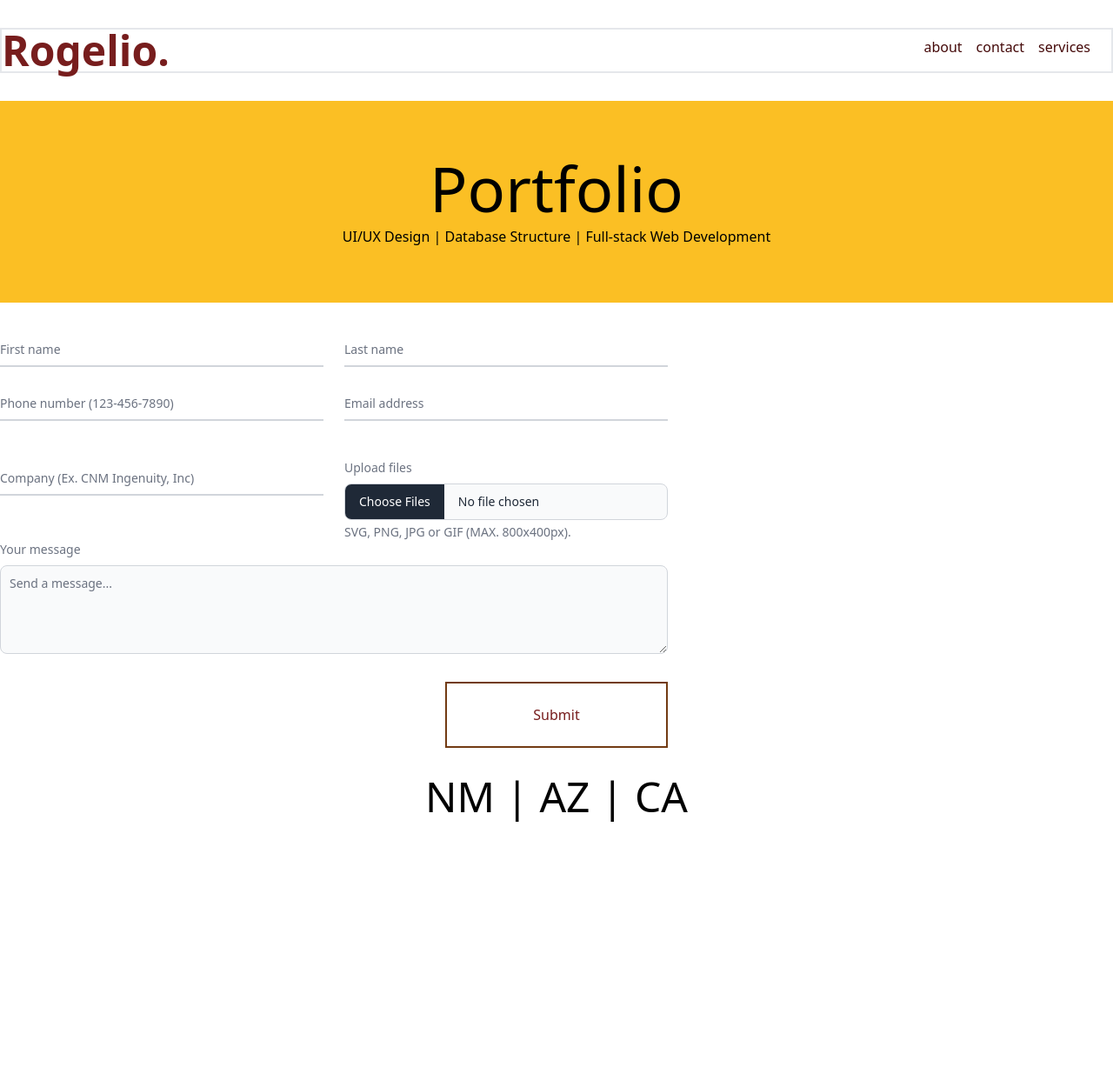
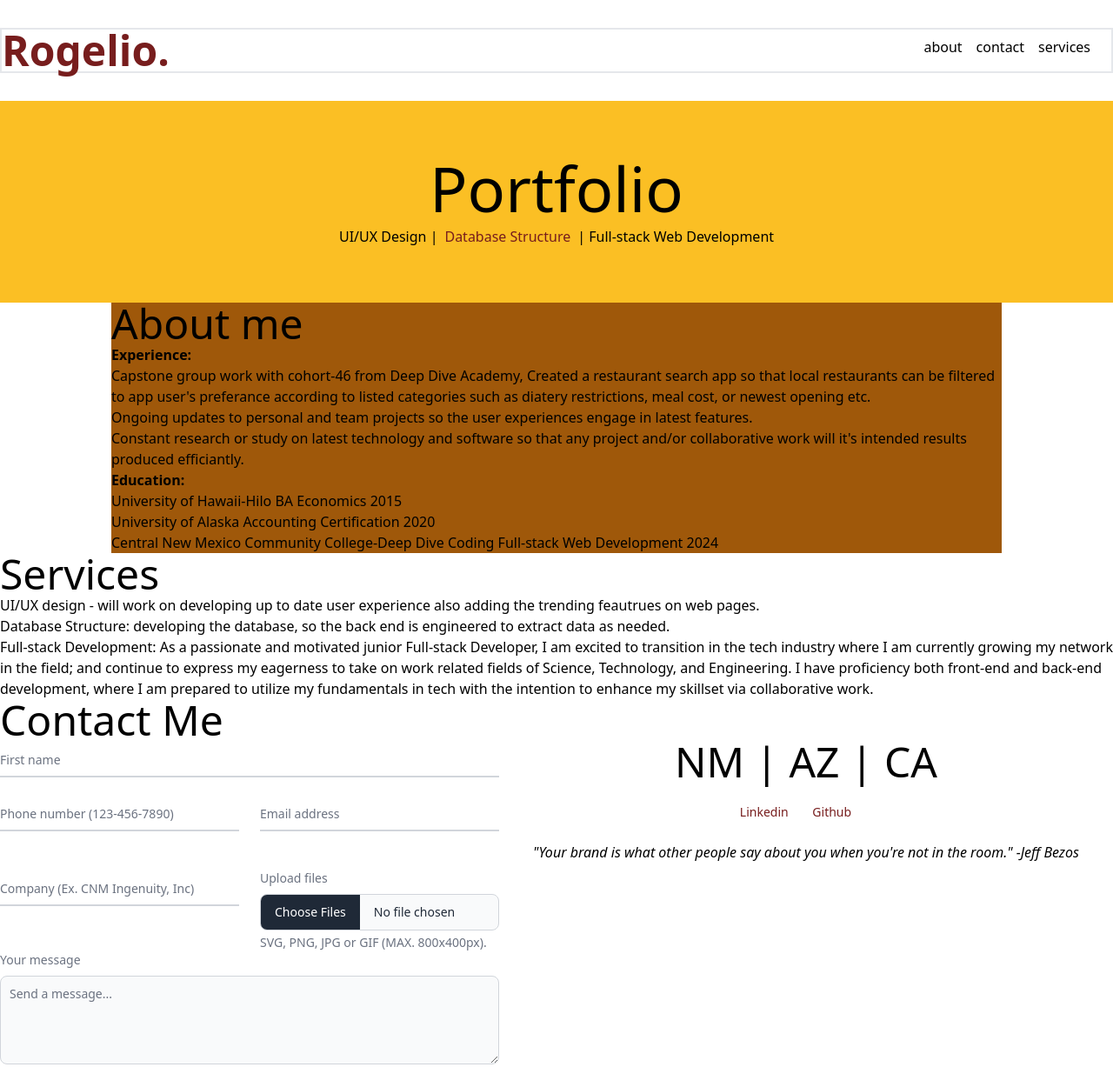
Before and after one commit to rogelio-marasigan/rogelio-portfolio, a website built with Vite: page index.html in a window 1280 px wide. Shown: the top 1227 px of the page at 87% size. Before the commit the page ends 948 px from the top, so only its background shows below. Built offline with nearby package versions, Linux system fonts and the light colour scheme.

Commit message:
upadted git

```diff
--- a/index.html
+++ b/index.html
@@ -4,14 +4,15 @@
     <meta charset="UTF-8" />
     <meta name="viewport" content="width=device-width, initial-scale=1.0" />
     <link rel="stylesheet" href="https://cdn.jsdelivr.net/npm/flowbite@2.4.1/dist/flowbite.min.css">
+    <link rel="stylesheet" href="styles.css">
     <title>Vite App</title>
   </head>
   <body>
 
-    <div class="container mx-auto border-2 my-8 flex sm:grid-columns-2 justify-between">
+    <div class="container mx-auto border-2 my-8 flex flex-wrap md:justify-between">
         <h1 class="text-5xl text-red-900 font-bold" href="/">
         Rogelio.</h1>
-        <div class="flex mx-4 text-red-950">
+        <div class="flex flex-wrap mx-4">
             <p class="p-2 hover:underline">about</p>
             <p class="p-2 hover:underline">contact</p>
             <p class="p-2 hover:underline">services</p>
@@ -21,25 +22,68 @@
     <section>
         <div class="max-w-screen-xl bg-amber-400 px-4 py-16 text-center">
             <div class="text-7xl mb-2">Portfolio</div>
-            <div>
-                <p>UI/UX Design | Database Structure | Full-stack Web Development</p>
+            <div class="flex justify-center sm:grid-cols-1 hover:underline">
+                UI/UX Design | <p class="text-red-900 px-2"> Database Structure </p> | Full-stack Web Development
             </div>
         </div>
     </section>
 
 
-    <section class="container mx-auto mt-8 mb-8">
 
-        <div class="max-w-screen-md">
+<div class="mx-auto md:max-w-screen-lg bg-yellow-600">
+    <h1 class="text-5xl">About me</h1>
     <div>
-                <div class="grid md:grid-cols-2 md:gap-6">
+    <ul><strong>Experience:</strong>
+        <li>
+            Capstone group work with cohort-46 from Deep Dive Academy, Created a restaurant search app so that local restaurants can be filtered to app user's preferance according to listed categories such as diatery restrictions, meal cost, or newest opening etc.
+        </li>
+        <li>
+            Ongoing updates to personal and team projects so the user experiences engage in latest features.
+        </li>
+        <li>
+            Constant research or study on latest technology and software so that any project and/or collaborative work will it's intended results produced efficiantly.
+        </li>
+    </ul>
+    <ul><strong>Education:</strong>
+        <li>
+            University of Hawaii-Hilo BA Economics 2015
+        </li>
+        <li>
+            University of Alaska Accounting Certification 2020
+        </li>
+        <li>
+            Central New Mexico Community College-Deep Dive Coding Full-stack Web Development 2024
+        </li>
+    </ul>
+
+</div>
+</div>
+
+<div>
+    <h1 class="text-5xl">Services</h1>
+    <ul>
+        <li>
+            UI/UX design - will work on developing up to date user experience also adding the trending feautrues on web pages.
+        </li>
+        <li> Database Structure: developing the database, so the back end is engineered to extract data as needed. </li>
+        <li>Full-stack Development: As a passionate and motivated junior Full-stack Developer, I am excited to transition in the tech industry where I am currently growing my network in the field; and continue to express my eagerness to take on work related fields of Science, Technology, and Engineering. I have proficiency both front-end and back-end development, where I am prepared to utilize my fundamentals in tech with the intention to enhance my skillset via collaborative work.
+        </li>
+    </ul>
+</div>
+
+    <!-- <section class="container mx-auto mt-8 mb-8"> -->
+
+        <div class="max-w-screen-lg text-5xl">Contact Me</div>
+
+                <div class="mx-auto flex flex-wrap">
+                    <div class="max-w-screen-lg">
+                    <div class=" md:gap-6">
                     <div class="relative z-0 w-full mb-5 group">
                         <input type="text" name="floating_first_name" id="floating_first_name" class="block py-2.5 px-0 w-full text-sm text-gray-900 bg-transparent border-0 border-b-2 border-gray-300 appearance-none dark:text-white dark:border-gray-600 dark:focus:border-red-500 focus:outline-none focus:ring-0 focus:border-amber-800 peer" placeholder=" " required />
                         <label for="floating_first_name" class="peer-focus:font-medium absolute text-sm text-gray-500 dark:text-gray-400 duration-300 transform -translate-y-6 scale-75 top-3 -z-10 origin-[0] peer-focus:start-0 rtl:peer-focus:translate-x-1/4 peer-focus:text-red-600 peer-focus:dark:text-amber-500 peer-placeholder-shown:scale-100 peer-placeholder-shown:translate-y-0 peer-focus:scale-75 peer-focus:-translate-y-6">First name</label>
+
                     </div>
                     <div class="relative z-0 w-full mb-5 group">
-                    <input type="text" name="floating_last_name" id="floating_last_name" class="block py-2.5 px-0 w-full text-sm text-gray-900 bg-transparent border-0 border-b-2 border-gray-300 appearance-none dark:text-white dark:border-gray-600 dark:focus:border-amber-500 focus:outline-none focus:ring-0 focus:border-amber-600 peer" placeholder=" " required />
-                    <label for="floating_last_name" class="peer-focus:font-medium absolute text-sm text-gray-500 dark:text-gray-400 duration-300 transform -translate-y-6 scale-75 top-3 -z-10 origin-[0] peer-focus:start-0 rtl:peer-focus:translate-x-1/4 peer-focus:text-amber-600 peer-focus:dark:text-amber-500 peer-placeholder-shown:scale-100 peer-placeholder-shown:translate-y-0 peer-focus:scale-75 peer-focus:-translate-y-6">Last name</label>
                     </div>
                 </div>
                     <div class="grid md:grid-cols-2 md:gap-6">
@@ -61,23 +105,38 @@
                             <p class="mt-1 text-sm text-gray-500 dark:text-gray-300" id="file_input_help">SVG, PNG, JPG or GIF (MAX. 800x400px).</p>
                         </div>
                     </div>
-
                     <div>
                         <label for="message" class="block mb-2 text-sm font-medium text-gray-500 dark:text-white">Your message</label>
-            <textarea id="message" rows="4" class="block p-2.5 w-full text-sm text-gray-900 bg-gray-50 rounded-lg border border-gray-300 focus:ring-amber-500 focus:border-amber-500 dark:bg-gray-700 dark:border-gray-600 dark:placeholder-gray-400 dark:text-white dark:focus:ring-amber-500 dark:focus:border-amber-500" placeholder="Send a message..."></textarea>
+                        <textarea id="message" rows="4" class="block p-2.5 w-full text-sm text-gray-900 bg-gray-50 rounded-lg border border-gray-300 focus:ring-slate-500 focus:border-slate-500 dark:bg-gray-700 dark:border-gray-600 dark:placeholder-gray-400 dark:text-white dark:focus:ring-slate-500 dark:focus:border-slate-500" placeholder="Send a message..."></textarea>
+                    </div>
+                    <div class="mx-auto lg:hidden mt-8 w-64 py-6 px-2 border-2 border-yellow-800 text-red-900 sm:px-4 sm:mt-12 sm:text-3xl sm:font-bold text-center hover:bg-yellow-400 hover:border-yellow-600">Submit</div>
                 </div>
 
-        </div>
-
-    </section>
-
-    <div class="mx-auto mt-8 w-64 py-6 px-2 border-2 border-yellow-800 text-red-900 text-center hover:bg-yellow-400 hover:border-yellow-600">Submit</div>
-
-    <div class="text-5xl text-center mt-8">
+                <div class=" block text-center mx-auto">
+                    <div class="text-5xl">
                         NM | AZ | CA
                     </div>
+                    <br>
+                    <div class="mt-3 text-sm justify-between items-center text-gray-500 text-red-900 dark:text-gray-400 sm:mt-0">
+
+                        <a href="/https://www.linkedin.com/in/rogelio-marasigan-8b8903315/" class="hover:underline me-4 md:me-6">
+                                Linkedin</a>
+                        <a href="/https://github.com/rogelio-marasigan/" class="hover:underline me-4 md:me-6">Github</a>
+                    </div>
+                    <br>
+                    <p class="italic">"Your brand is what other people say about you when you're not in the room." -Jeff Bezos</p>
+                </div>
+            </div>
+        </div>
+  <!-- </section> -->
 
 
+     <div class="mx-auto mt-8 w-64 py-6 px-2 border-2 border-yellow-800 text-red-900 xs:hidden shadow-md sm:px-4 sm:mt-12 sm:text-3xl sm:font-bold text-center hover:bg-yellow-400 hover:border-yellow-600">Submit</div>
+
+
+     <footer class="mx-auto text-center bg-yellow-50">
+       <div>© 2024 Rogelio, a portfolio. All rights reserved. </div>
+    </footer>
 
 
     <script type="module" src="/src/main.js"></script>
```
Also changed, not shown: public_html/documentation/notes.md (+28 -0 lines), styles.css (added). Lines whose indentation alone changed are shown as unchanged.
